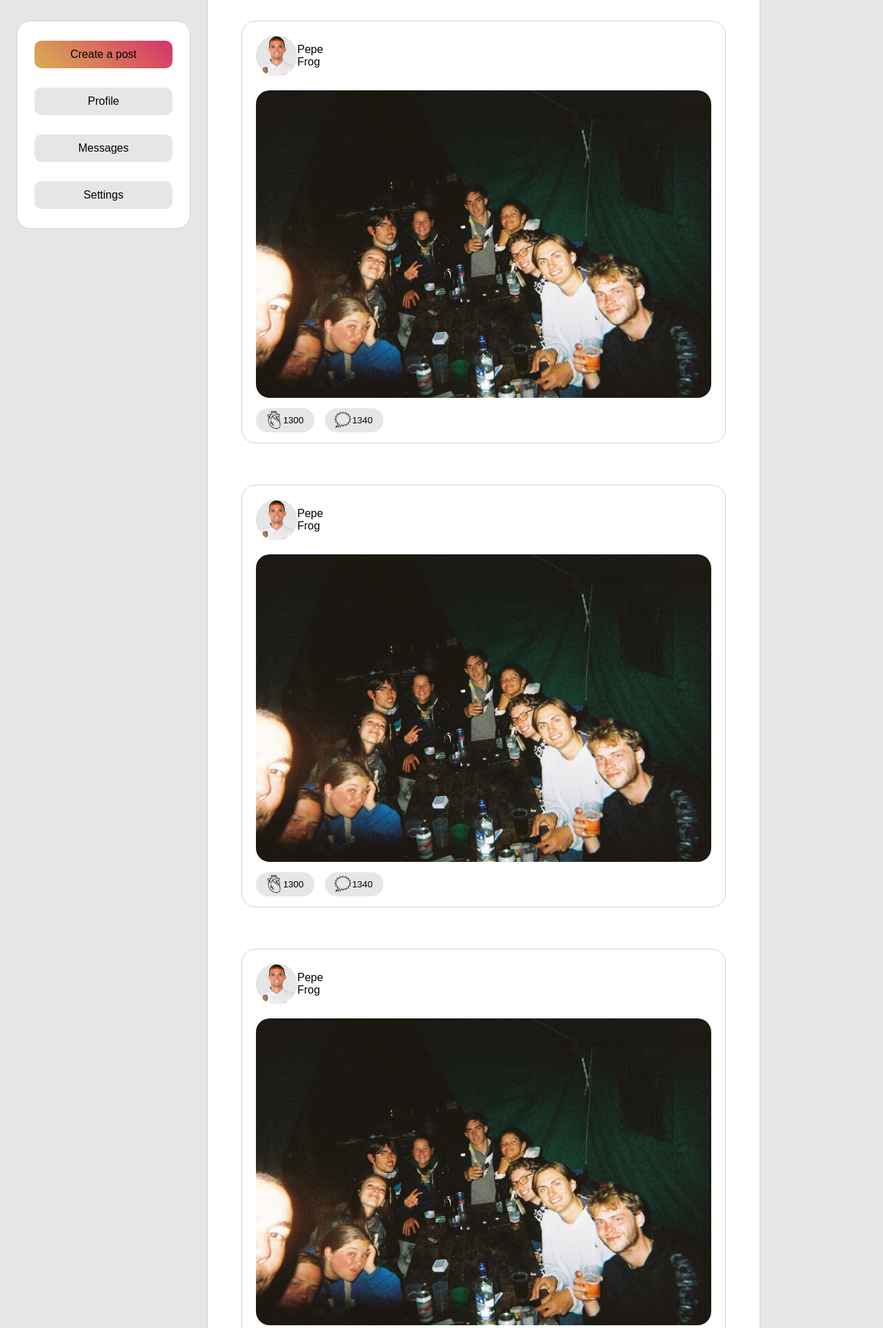
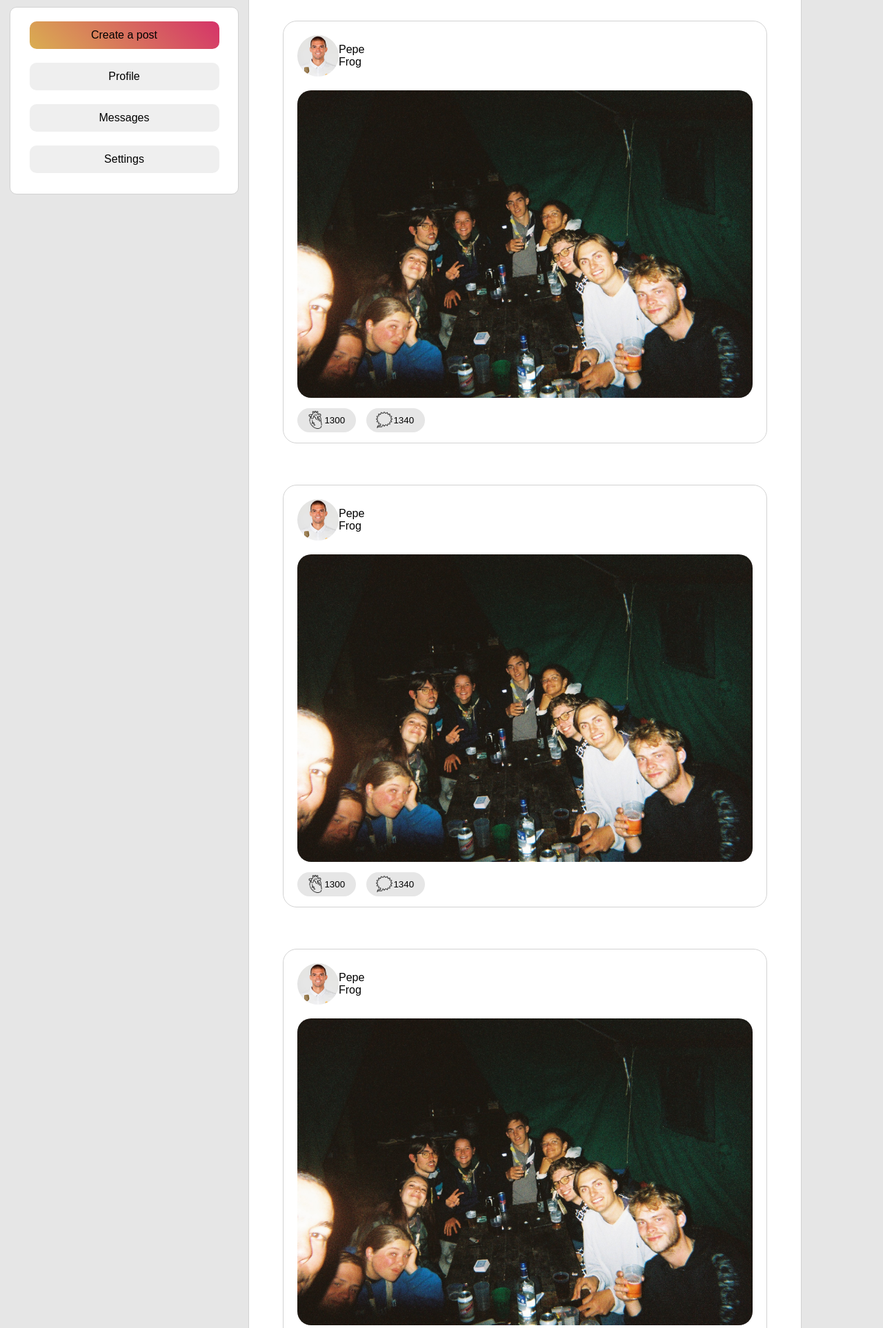
Before and after one commit to gverhelp/Camagru, a Flask app: page / in a window 1280 px wide; the page is wider, and only the part inside the window is pictured. Shown: the part 66-1992 px from the top of that part at 69% size. Run offline with Flask 3, Linux system fonts and the light colour scheme.

Commit message:
nothing really changed lol

```diff
--- a/static/css/page.css
+++ b/static/css/page.css
@@ -16,9 +16,9 @@
     background-color: rgb(230, 230, 230);
 
     display: flex;
-    align-items: flex-start;
+    /* align-items: flex-start; */
     justify-content: center;
-    min-width: 300px;
+    min-width: 360px;
     margin-top: 66px;
 }
 
@@ -126,28 +126,50 @@
     display: flex;
     flex-direction: column;
     align-items: center;
-    justify-content: space-evenly;
-    width: 250px;
-    height: 300px;
-    border-radius: 20px;
+    padding-top: 20px;
+    gap: 20px;
     background-color: rgb(255, 255, 255);
     border: 1px solid rgb(210, 210, 210);
-    margin-top: 30px;
+    margin-top: 10px;
+    width: 330px;
+    height: 250px;
+    border-radius: 10px;
+
+    /* width: 100%;
+    height: 300px; */
+    /* min-width: 300px; */
+    /* border-bottom: 1px solid rgb(210, 210, 210); */
 }
 
 .left-btn {
+    display: flex;
+    justify-content: center;
+    align-items: center;
     height: 40px;
-    width: 200px;
+    width: 275px;
     border: none;
     font-size: medium;
-    background-color: rgb(230, 230, 230);
+    /* background-color: rgb(255, 255, 255); */
+    cursor: pointer;
     border-radius: 10px;
     /* margin: 15px; */
 }
 
+.left-btn:hover {
+    /* background-color: rgb(230, 230, 230); */
+    border: 1px solid rgb(213, 51, 105);
+}
+
+/* .left-btn:focus {
+    font-weight: bold;
+} */
+
 .createPost-btn {
+    display: flex;
+    justify-content: center;
+    align-items: center;
     height: 40px;
-    width: 200px;
+    width: 275px;
     border: none;
     font-size: medium;
     border-radius: 10px;
@@ -159,11 +181,7 @@
     animation-name: ani-btn;
     animation-duration: 0.5s;
     animation-fill-mode: forwards;
-  }
-
-.left-btn:hover {
-    border: 1px solid rgb(213, 51, 105);
-  }
+}
 
 /*##########################################################################*/
 /*##########################################################################*/
```
